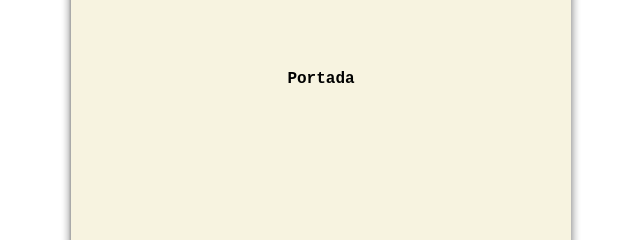
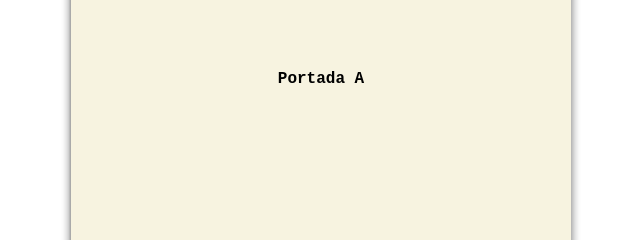
Before and after one commit to jleon253/simple-flipbook, a plain HTML site: page index.html in a window 1280 px wide. Shown: the part 321-561 px from the top of the page, 319-959 px from the left. Drawn offline with nearby package versions, Linux system fonts and the light colour scheme.

Commit message:
Added side A & B, for front cover

```diff
--- a/index.html
+++ b/index.html
@@ -29,8 +29,14 @@
     <!-- Flip Book -->
     <div id="flip_book">
       <div class="front_cover">
-        <label for="cover_checkbox" id="cover"></label>
-        <h1>Portada</h1>
+        <div class="cover_side_A">
+          <label for="cover_checkbox" id="cover_side_A"></label>
+          <h1>Portada A</h1>
+        </div>
+        <div class="cover_side_B">
+          <label for="cover_checkbox" id="cover_side_B"></label>
+          <h1>Portada B</h1>
+        </div>
       </div>
 
       <div class="page" id="page1">
--- a/style.css
+++ b/style.css
@@ -79,6 +79,7 @@ input {
   position: absolute;
   cursor: pointer;
   transform-origin: center left;
+  transform-style: preserve-3d;
   transition: transform 1s;
   z-index: 99;
   background-size: 93% 95%;
@@ -91,6 +92,22 @@ input {
   height: 100%;
   position: absolute;
   cursor: pointer;
+}
+
+.front_cover .cover_side_A,
+.front_cover .cover_side_B {
+  width: 100%;
+  height: 100%;
+  position: absolute;
+  backface-visibility: hidden;
+  display: flex;
+  justify-content: center;
+  align-items: center;
+}
+
+.front_cover .cover_side_B {
+  transform: rotateY(180deg);
+  z-index: 99;
 }
 
 .page {
```
